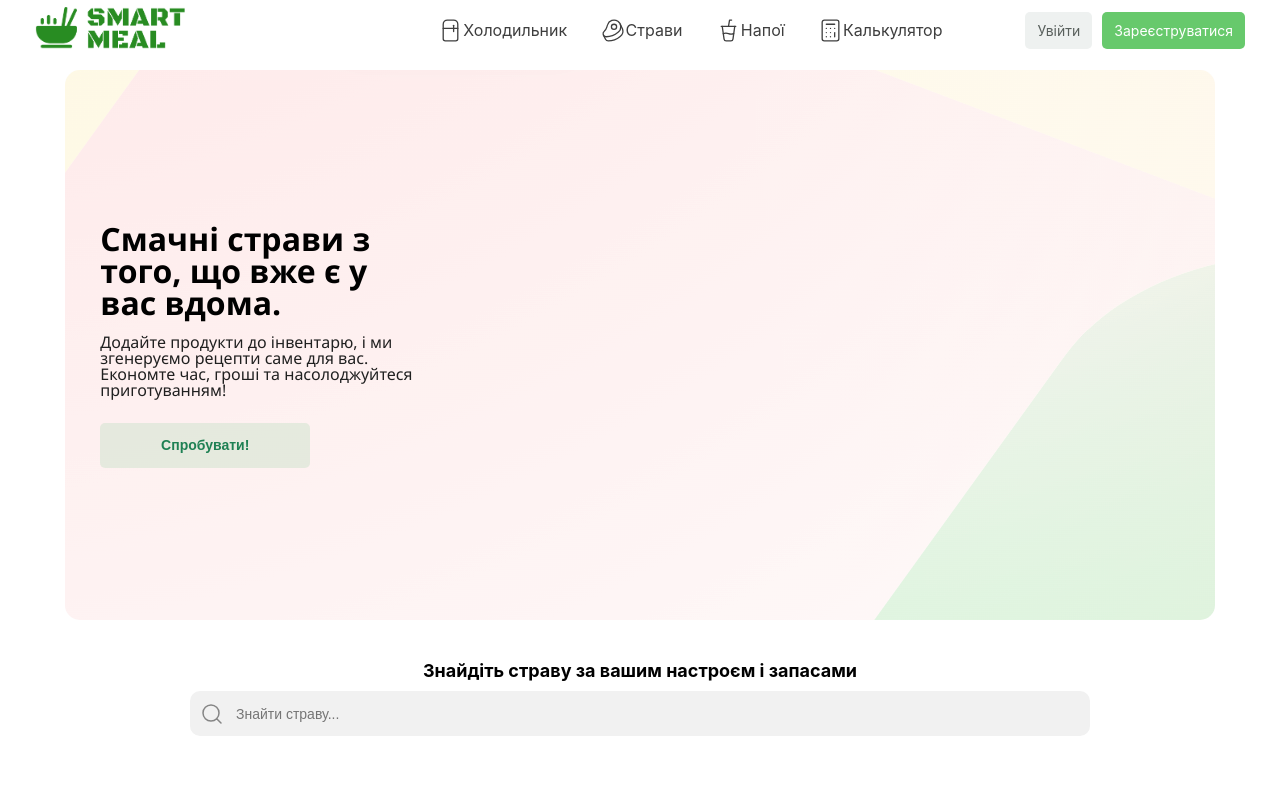
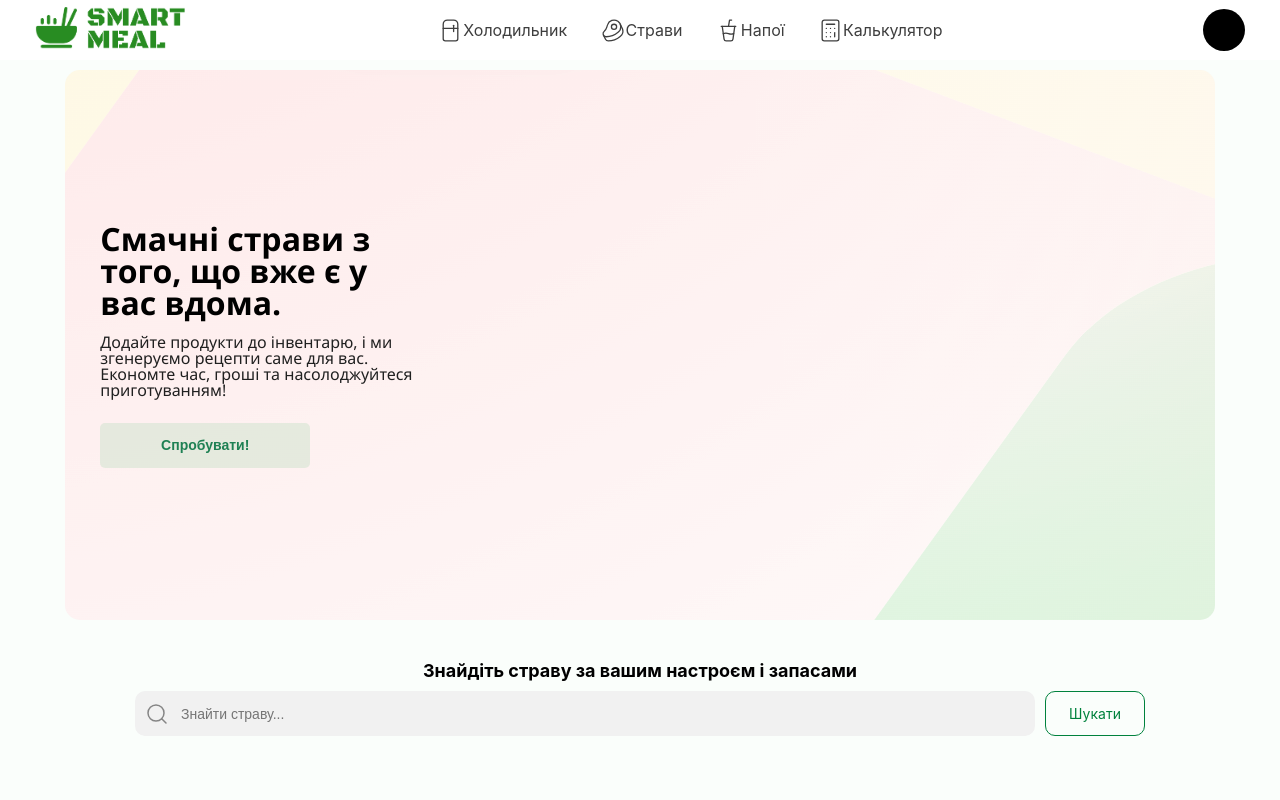
Before and after one commit to anton2654/codezillas, a React (Vite) app: page / in a window 1280 px wide. Shown: the top 800 px of the page. Built offline with nearby package versions, Linux system fonts and the light colour scheme.

Commit message:
Recolored

```diff
--- a/src/components/categories/categories.css
+++ b/src/components/categories/categories.css
@@ -24,6 +24,6 @@
 }
 
 .tab.active {
-  background-color: #67c96c;
+  background-color: #11B05E;
   color: white;
 }
--- a/src/components/header/header.css
+++ b/src/components/header/header.css
@@ -35,7 +35,7 @@
 }
 
 .header-nav-link:hover {
-  color: #67c96c;
+  color: #11B05E;
 }
 
 .header-logo {
--- a/src/components/userButton/userButton.css
+++ b/src/components/userButton/userButton.css
@@ -17,8 +17,8 @@
     font-family: Inter, sans-serif;
     border-radius: 5px;
     border: none;
-    background: #EEF1F0;
-    color: #59605D;
+    background: #EFF0F3;
+    color: #62636C;
     cursor: pointer;
     transition: background-color 0.2s ease;
 }
@@ -29,18 +29,18 @@
     font-family: Inter, sans-serif;
     border-radius: 5px;
     border: none;
-    background: #67C96C;
+    background: #11B05E;
     color: white;
     cursor: pointer;
     transition: background-color 0.2s ease;
 }
 
 .login-button:hover {
-    background: #E6E9E8;
+    background: #E7E8EC;
 }
 
 .register-button:hover {
-    background: #75d57a;
+    background: #00A355;
 }
 
 .auth-buttons {
--- a/src/components/userButton/userButton.jsx
+++ b/src/components/userButton/userButton.jsx
@@ -8,7 +8,7 @@ const UserButton = () => {
     const [open, setOpen] = React.useState(false);
 
     // temp solution for sure
-    const currentUser = false;
+    const currentUser = true;
 
     return currentUser ? (
         <div className="user-button">
--- a/src/pages/dishes/dishes.css
+++ b/src/pages/dishes/dishes.css
@@ -16,19 +16,19 @@
     cursor: pointer;
     border-radius: 4px;
     transition: background-color 0.2s ease, color 0.2s ease;
-    color: #59605D;
-    background: #EEF1F0;
+    color: #62636C;
+    background: #EFF0F3;
     font-size: 14px;
     font-weight: 500;
     font-family: Inter, sans-serif;
 }
 
 .tab:hover {
-    background: #E6E9E8;
+    background: #E7E8EC;
 }
 
 .tab.active {
-    background-color: #67c96c;
+    background-color: #11B05E;
     color: white;
 }
 
@@ -49,7 +49,7 @@
 .more-button {
     width: 230px;
     height: 42px;
-    background-color: #67C96C;
+    background-color: #11B05E;
     border: none;
     color: white;
     font-size: 14px;
@@ -59,5 +59,5 @@
 }
 
 .more-button:hover {
-    background-color: #82d182;
+    background-color: #00A355;
 }
--- a/src/pages/mainPage/mainPage.css
+++ b/src/pages/mainPage/mainPage.css
@@ -68,6 +68,29 @@
     font-size: 18px;
 }
 
+.search-wrapper {
+    display: flex;
+}
+
+.search-wrapper button {
+    height: 45px;
+    width: 100px;
+    margin-left: 10px;
+    padding: 10px 12px;
+    font-size: 14px;
+    font-family: Inter, sans-serif;
+    border-radius: 10px;
+    background: none;
+    border: #00823D solid 1px;
+    color: #00823D;
+    cursor: pointer;
+    transition: background-color 0.2s ease;
+}
+
+.search-wrapper button:hover {
+    background: #E5F8EA;
+}
+
 .search {
     display: flex;
     align-items: center;
@@ -108,7 +131,7 @@
 }
 
 .section button {
-    background: #67C96C;
+    background: #11B05E;
     font-size: 14px;
     color: white;
     border: none;
@@ -128,5 +151,5 @@
 }
 
 .section button:hover {
-    background: #75d57a;
+    background: #00A355;
 }
--- a/src/pages/mainPage/mainPage.jsx
+++ b/src/pages/mainPage/mainPage.jsx
@@ -23,9 +23,12 @@ const MainPage = () => {
                 </div>
                 <div className="search-container">
                     <h2>Знайдіть страву за вашим настроєм і запасами</h2>
-                    <div className="search">
-                        <Search strokeWidth={1.5}/>
-                        <input placeholder="Знайти страву..."/>
+                    <div className="search-wrapper">
+                        <div className="search">
+                            <Search strokeWidth={1.5}/>
+                            <input placeholder="Знайти страву..."/>
+                        </div>
+                        <button>Шукати</button>
                     </div>
                 </div>
                 <div className="section">
--- a/src/styles/App.css
+++ b/src/styles/App.css
@@ -6,7 +6,7 @@
 
 #root {
   color-scheme: light;
-
+  background: #FAFEFB;
 }
 
 .auth-form {
@@ -40,7 +40,7 @@
 .primary-auth-button {
   width: 300px;
   height: 42px;
-  background-color: #67C96C;
+  background-color: #11B05E;
   border: none;
   color: white;
   font-size: 14px;
@@ -50,15 +50,15 @@
 }
 
 .primary-auth-button:hover {
-  background-color: #82d182;
+  background-color: #00A355;
 }
 
 .secondary-auth-button {
   width: 300px;
   height: 42px;
-  background-color: #F4F4F4;
+  background-color: #EFF0F3;
   border: none;
-  color: #393C41;
+  color: #62636C;
   font-size: 14px;
   border-radius: 5px;
   margin-bottom: 10px;
@@ -66,12 +66,12 @@
 }
 
 .secondary-auth-button:hover {
-  background-color: #EDEDED;
+  background-color: #E7E8EC;
 }
 
 .need-help-link {
   text-align: right;
-  color: #67C96C;
+  color: #11B05E;
   margin-bottom: 30px;
   font-family: Inter, sans-serif;
   font-size: 14px;
@@ -125,7 +125,7 @@
 }
 
 .auth-checkbox-container a {
-  color: #67C96C;
+  color: #11B05E;
   text-decoration: none;
 }
 
@@ -141,7 +141,7 @@
 }
 
 .auth-checkbox-container a {
-  color: #67C96C;
+  color: #11B05E;
   text-decoration: none;
 }
 
@@ -160,7 +160,7 @@
 }
 
 .auth-checkbox-container a {
-  color: #67C96C;
+  color: #11B05E;
   text-decoration: none;
 }
 
@@ -180,7 +180,7 @@
 }
 
 .auth-checkbox-container a {
-  color: #67C96C;
+  color: #11B05E;
   text-decoration: underline;
 }
 
@@ -243,7 +243,7 @@
 .primary-profile-info-button {
   width: 225px;
   height: 40px;
-  background-color: #67C96C;
+  background-color: #11B05E;
   border: none;
   color: white;
   font-size: 14px;
@@ -253,7 +253,7 @@
 }
 
 .primary-profile-info-button:hover {
-  background-color: #82d182;
+  background-color: #00A355;
 }
 
 .secondary-profile-info-button {
@@ -370,7 +370,7 @@
 }
 
 .modal-content input:focus {
-  border: 1px solid #67C96C;
+  border: 1px solid #11B05E;
   box-shadow: 0 0 2px rgba(103, 201, 108, 0.4);
   outline: none;
 }
```
